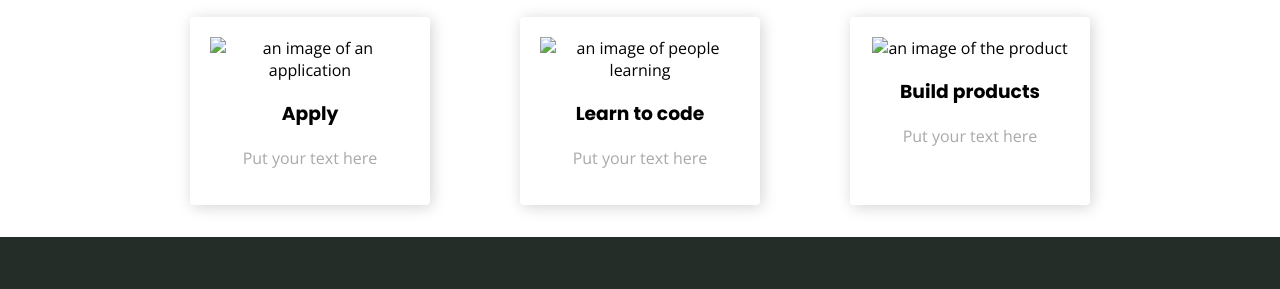
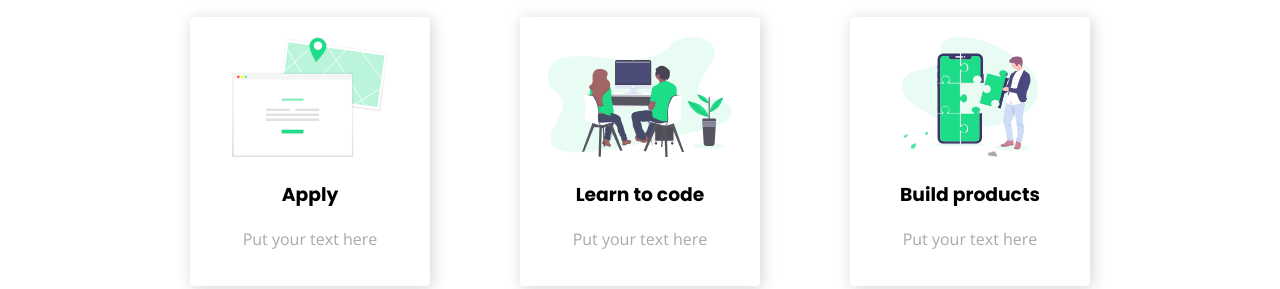
Before and after one commit to RuiRRibeiro/-my-landing-page-, a plain HTML site: page index.html in a window 1280 px wide. Shown: the part 641-930 px from the top of the page. Drawn offline with nearby package versions, Linux system fonts and the light colour scheme.

Commit message:
updated paths

```diff
--- a/index.html
+++ b/index.html
@@ -22,17 +22,17 @@
     <h2 class="text-center">How it works</h2>
     <div class="cards">
       <div class="card">
-        <img src="/landing/images/apply.svg" alt="an image of an application">
+        <img src="images/apply.svg" alt="an image of an application">
         <h3>Apply</h3>
         <p>Put your text here</p>
       </div>
       <div class="card">
-        <img src="/landing/images/learn.svg" alt="an image of people learning">
+        <img src="images/learn.svg" alt="an image of people learning">
         <h3>Learn to code</h3>
         <p>Put your text here</p>
       </div>
       <div class="card">
-        <img src="/landing/images/product.svg" alt="an image of the product">
+        <img src="images/product.svg" alt="an image of the product">
         <h3>Build products</h3>
         <p>Put your text here</p>
       </div>
```
